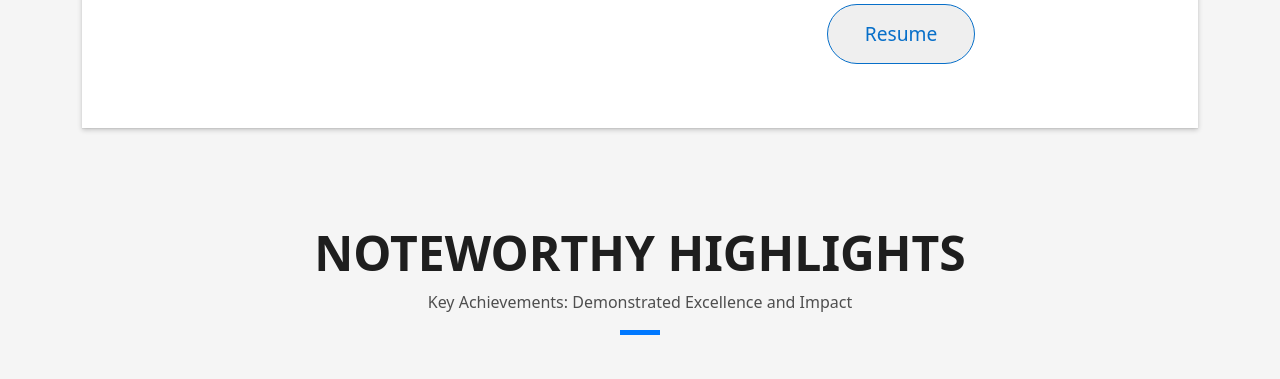
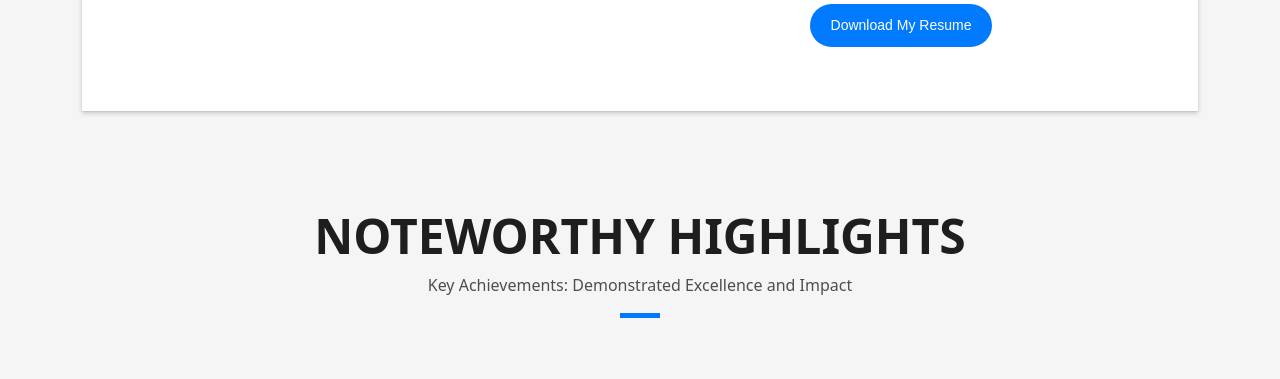
Before and after one commit to AdityaSidham/Adi_Portfolio, a plain HTML site: page index.html in a window 1280 px wide. Shown: the part 1548-1927 px from the top of the page. Drawn offline with Linux system fonts and the light colour scheme.

Commit message:
Resume Problem Fix-2

```diff
--- a/assets/css/style.css
+++ b/assets/css/style.css
@@ -1634,3 +1634,31 @@ header.dark-mode, footer.dark-mode {
 body.dark-mode .dark-mode-text {
   color: #e0e0e0;
 }
+
+
+
+
+.resume-download {
+  margin-top: 20px;
+}
+
+.resume-download .btn {
+  display: inline-block;
+  padding: 10px 20px;
+  border-radius: 50px;
+  background-color: #007bff;
+  color: #fff;
+  text-decoration: none;
+  font-family: 'Poppins', sans-serif; /* Match the font with the navbar */
+  font-size: 14px;
+  transition: background-color 0.3s;
+}
+
+.resume-download .btn:hover {
+  background-color: #0056b3;
+}
+
+body.dark-mode .resume-download .btn {
+  background-color: #3700b3;
+  color: #ffffff;
+}
--- a/index.html
+++ b/index.html
@@ -206,8 +206,11 @@
                         </div>
                       </a>
                     </div>
-                    <div class="col-md-12 text-center">
-                      <a href="assets/resume/Aditya%20Sidham%20RESUME.pdf" target="_parent"><button  style="margin-top: 20px"   type="submit" class="button button-a button-big button-rouded">Resume</button>
+<!--                    <div class="col-md-12 text-center">-->
+<!--                      <a href="assets/resume/Aditya%20Sidham%20RESUME.pdf" target="_parent"><button  style="margin-top: 20px"   type="submit" class="button button-a button-big button-rouded">Resume</button>-->
+<!--                    </div>-->
+                    <div class="resume-download col-md-12 text-center">
+                      <a href="assets/resume/Aditya%20Sidham%20RESUME.pdf" class="btn btn-rounded">Download My Resume</a>
                     </div>
 
                   </div>
```
